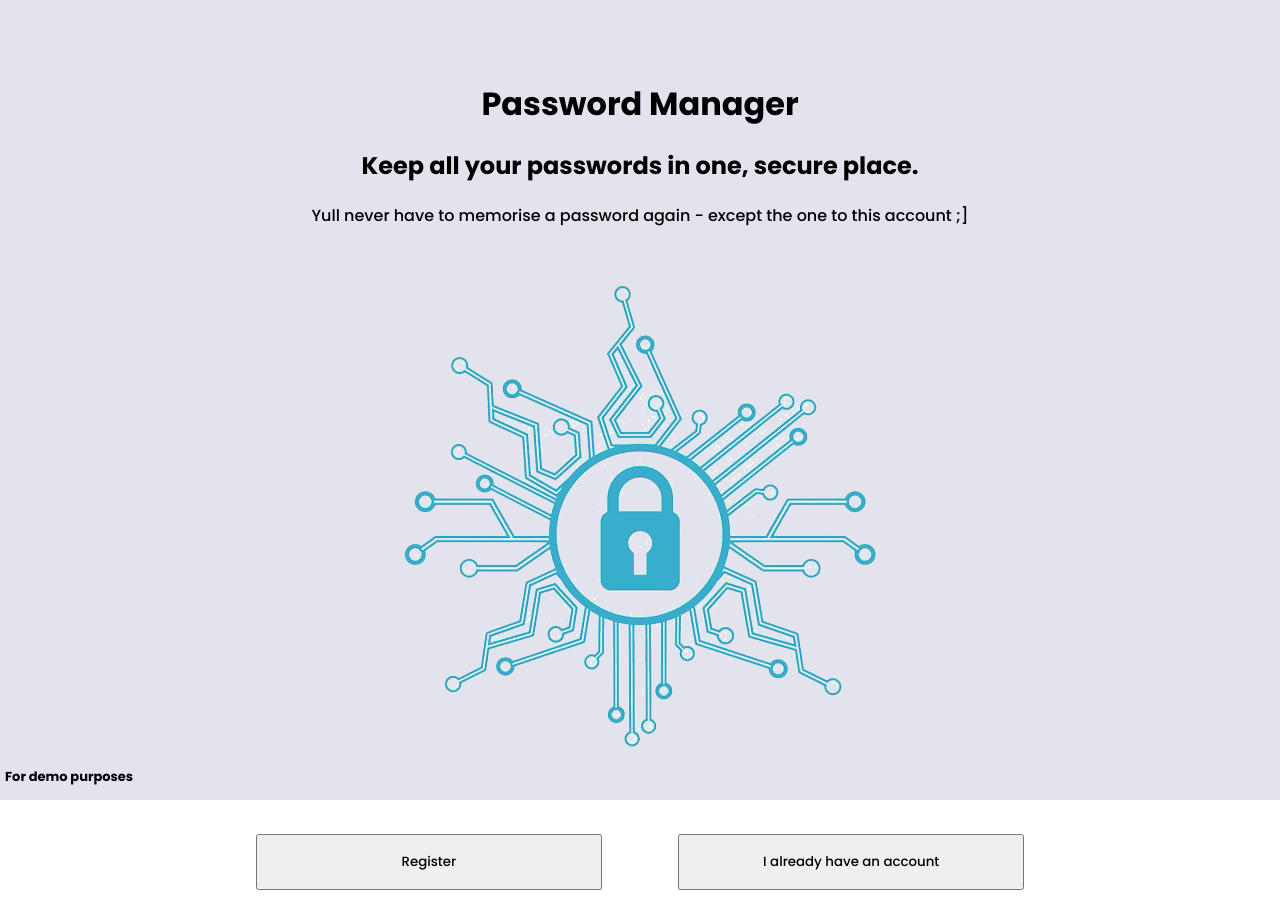
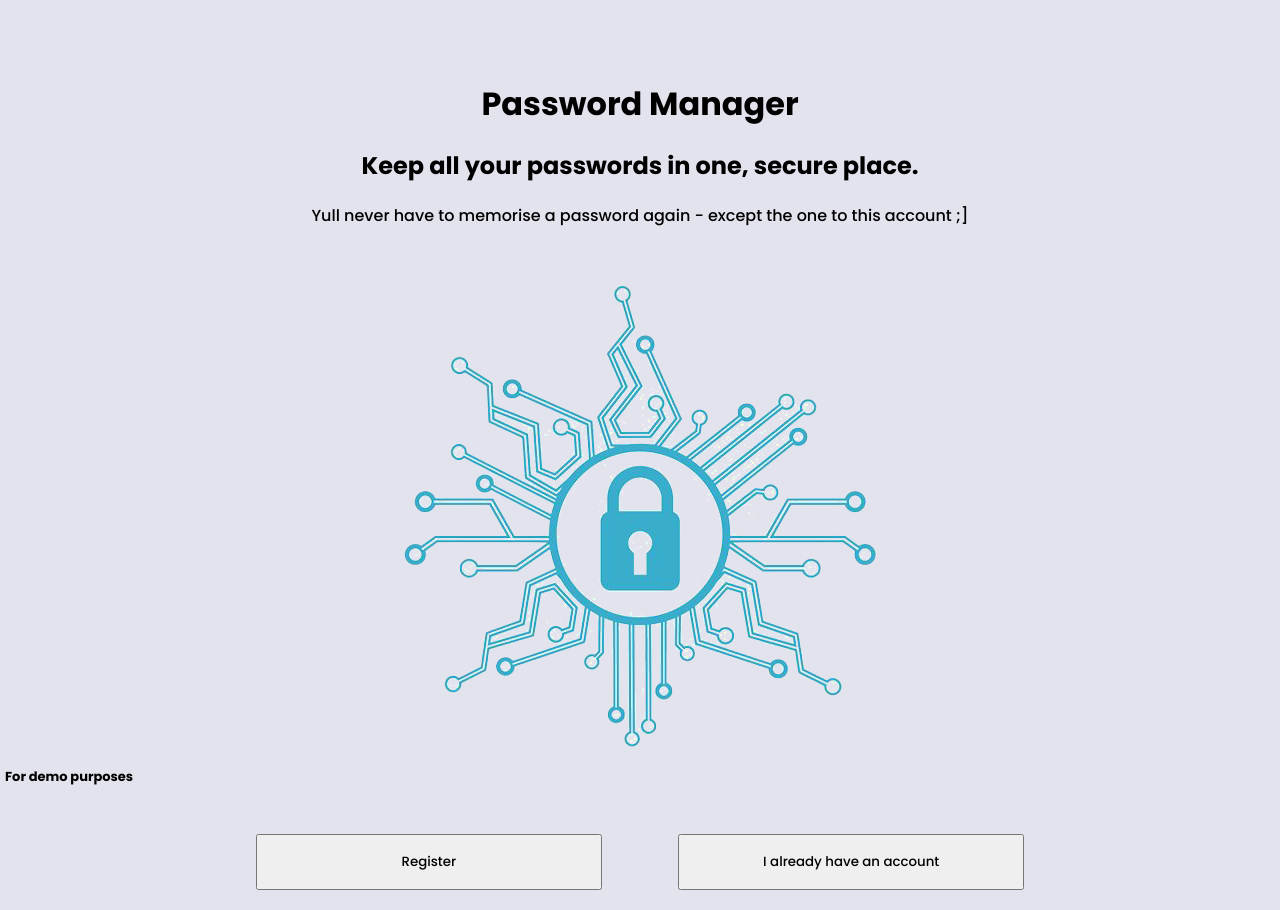
Before and after one commit to tvjones/Password-Tracker, a React (Create React App) app: page / in a window 1280 px wide. Built offline with nearby package versions, Linux system fonts and the light colour scheme.

Commit message:
Add files via upload

```diff
--- a/src/Register.js
+++ b/src/Register.js
@@ -11,11 +11,11 @@ function Login({ setLoginStatus, setUID, setChoice }) {
 
     const email = e.target[0].value;
     const password = e.target[1].value;
-
+/*
       (email.length === 0)?setError("Enter a valid email"): setError("")
       (password.length === 0)?setError("Enter a valid password"): setError("")
       console.log(email.length)
-
+*/
       if (email.length !== 0 && password.length !== 0){
         await createUserWithEmailAndPassword(auth, email, password)
         .then((userCredential) => {
--- a/src/index.css
+++ b/src/index.css
@@ -19,7 +19,7 @@ code {
   display: flex;
   align-items: center;
   justify-content: center;
-  height: 100vh;
+  min-height: 100vh;
   background-color: rgb(177, 177, 236);
 }
 
@@ -49,7 +49,8 @@ code {
 
 #landing-page {
   background-color: rgb(227, 227, 238);
-  height: 100vh;
+  min-height: 100vh;
+  padding-bottom: 20px;
 }
 
 #landing-page h1 {
```
